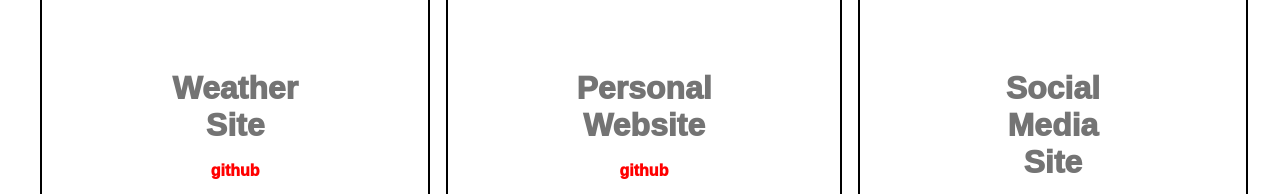
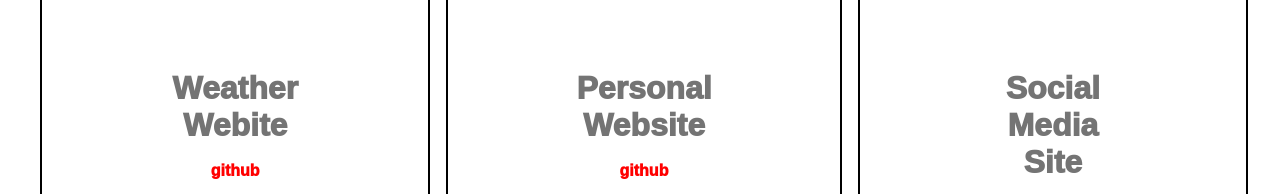
Before and after one commit to doowoncho/personalWebsite, a plain HTML site: page pages/projects.html in a window 1280 px wide. Shown: the part 196-390 px from the top of the page. Drawn offline with Linux system fonts and the light colour scheme.

Commit message:
Update projects.html

```diff
--- a/pages/projects.html
+++ b/pages/projects.html
@@ -22,7 +22,7 @@
         <ul>
             <li class="l">
                 <a href="https://doowoncho-weatherapp.netlify.app/" target="_blank">
-                    <h1>Weather Site</h1>
+                    <h1>Weather Webite</h1>
                 </a>
 
                 <br>
```
